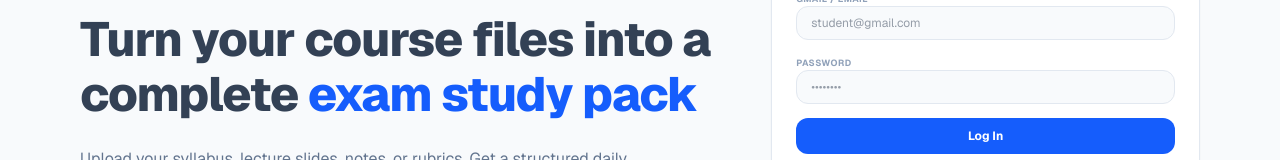
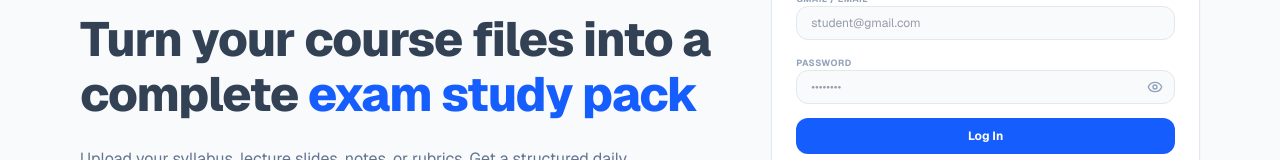
Before and after one commit to estellathy06/coursepack-ai, a Next.js app: page / in a window 1280 px wide. Shown: the part 254-414 px from the top of the page. Built offline with nearby package versions, Linux system fonts and the light colour scheme.

Commit message:
feat(auth): add password visibility show/hide toggle

```diff
--- a/src/app/page.tsx
+++ b/src/app/page.tsx
@@ -7,7 +7,8 @@ import {
   BookOpen, Target, Calendar, ListTodo, Layers,
   ChevronRight, Award, Lock, Loader2, BrainCircuit,
   Plus, ArrowLeft, Trash2, RefreshCw, BookMarked, Settings, Info, BarChart2,
-  CheckSquare, Square, Home, User, GraduationCap, CheckCircle, LogOut, Key
+  CheckSquare, Square, Home, User, GraduationCap, CheckCircle, LogOut, Key,
+  Eye, EyeOff
 } from "lucide-react";
 import FileUploader from "@/components/FileUploader";
 import ExamPredictionSection from "@/components/ExamPredictionSection";
@@ -28,6 +29,7 @@ export default function Page() {
   const [authName, setAuthName] = useState("");
   const [authLoading, setAuthLoading] = useState(false);
   const [showGoogleModal, setShowGoogleModal] = useState(false);
+  const [showPassword, setShowPassword] = useState(false);
   const [googleEmail, setGoogleEmail] = useState("student.demo@gmail.com");
   const [googleName, setGoogleName] = useState("Alex Study");
   const [googleLoading, setGoogleLoading] = useState(false);
@@ -765,6 +767,7 @@ export default function Page() {
                             onClick={() => {
                               setAuthTab('login');
                               setGenerationError(null);
+                              setShowPassword(false);
                             }}
                             className={`pb-2 border-b-2 transition-all cursor-pointer ${authTab === 'login' ? "border-blue-600 text-blue-600" : "border-transparent text-slate-400"}`}
                           >
@@ -775,6 +778,7 @@ export default function Page() {
                             onClick={() => {
                               setAuthTab('signup');
                               setGenerationError(null);
+                              setShowPassword(false);
                             }}
                             className={`pb-2 border-b-2 transition-all cursor-pointer ${authTab === 'signup' ? "border-blue-600 text-blue-600" : "border-transparent text-slate-400"}`}
                           >
@@ -812,14 +816,27 @@ export default function Page() {
 
                           <div className="space-y-1">
                             <label className="text-[9px] uppercase font-bold text-slate-400 tracking-wider">Password</label>
+                            <div className="relative">
                               <input
-                              type="password"
+                                type={showPassword ? "text" : "password"}
                                 required
                                 placeholder="••••••••"
                                 value={authPassword}
                                 onChange={(e) => setAuthPassword(e.target.value)}
-                              className="w-full bg-slate-50 border border-slate-200 focus:border-blue-400 focus:outline-none rounded-xl px-3.5 py-2 text-slate-750"
+                                className="w-full bg-slate-50 border border-slate-200 focus:border-blue-400 focus:outline-none rounded-xl pl-3.5 pr-10 py-2 text-slate-750"
                               />
+                              <button
+                                type="button"
+                                onClick={() => setShowPassword(!showPassword)}
+                                className="absolute right-3 top-1/2 -translate-y-1/2 text-slate-400 hover:text-slate-650 cursor-pointer"
+                              >
+                                {showPassword ? (
+                                  <EyeOff className="h-4 w-4" />
+                                ) : (
+                                  <Eye className="h-4 w-4" />
+                                )}
+                              </button>
+                            </div>
                           </div>
 
                           <button
```
Lines whose indentation alone changed are shown as unchanged.
